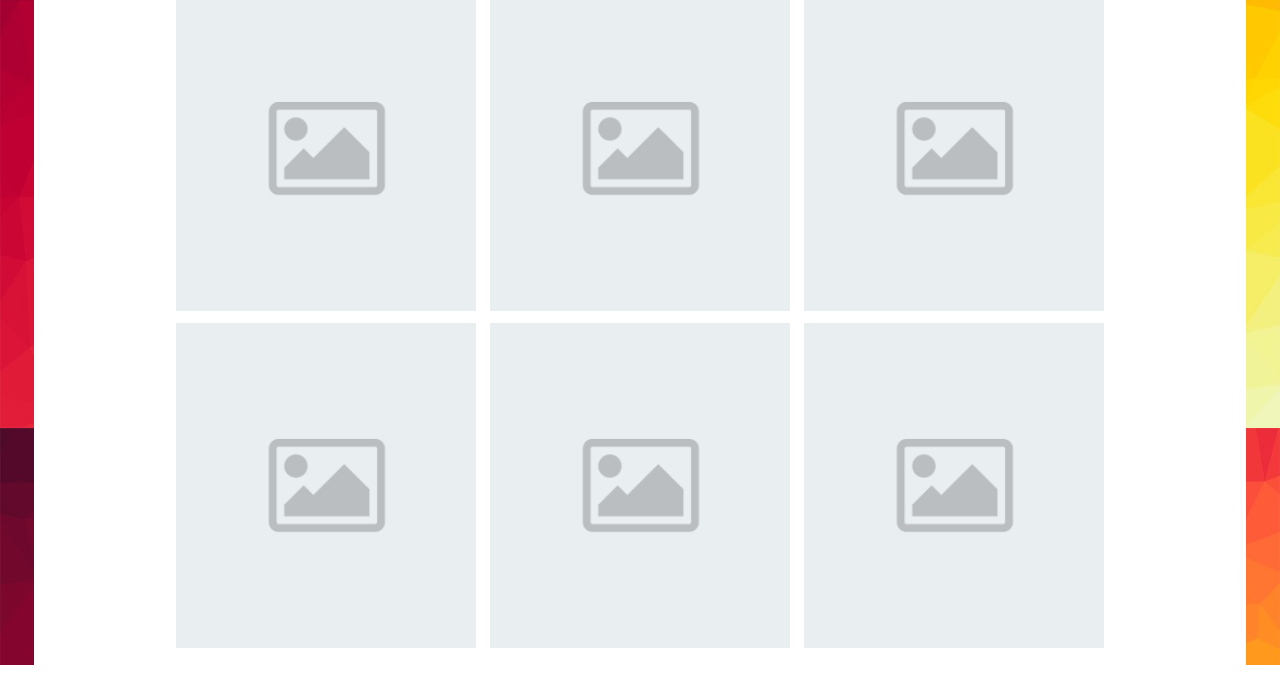
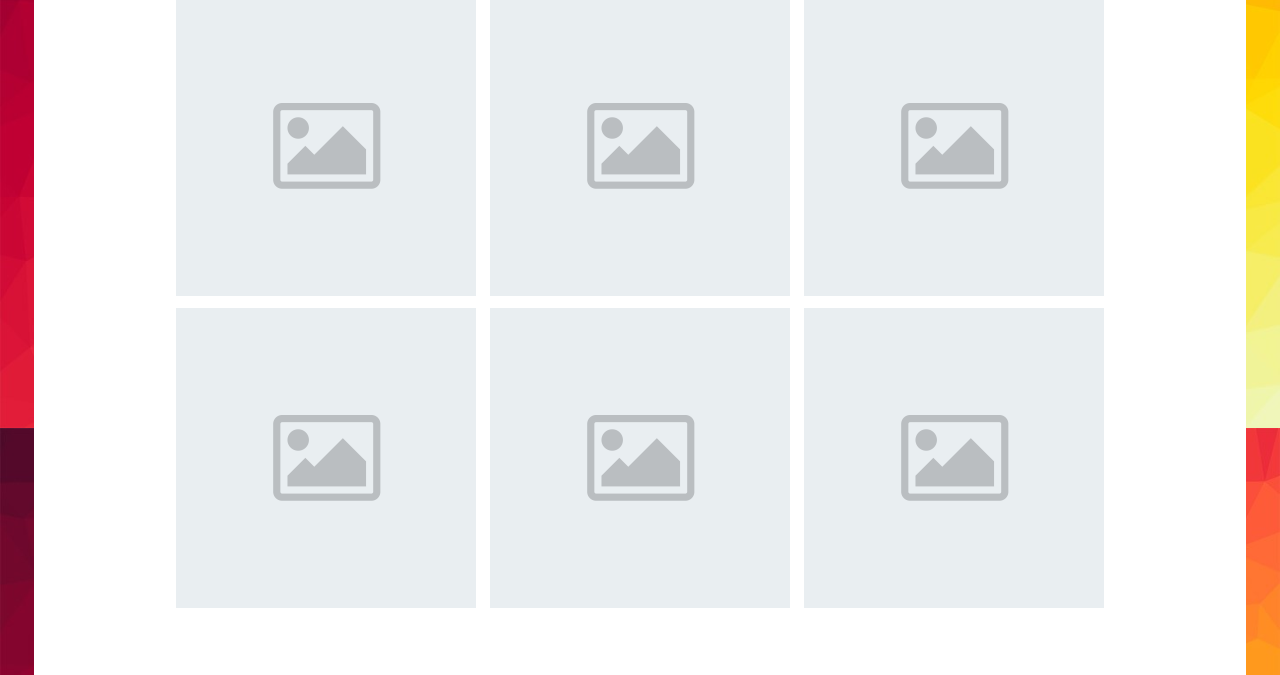
Before and after one commit to Djeffl/Deff, a plain HTML site: page index.html in a window 1280 px wide. Shown: the part 372-1047 px from the top of the page. Drawn offline with nearby package versions, Linux system fonts and the light colour scheme; files that its build step writes are made by us from their sources.

Commit message:
Resizing components

```diff
--- a/scss/main.scss
+++ b/scss/main.scss
@@ -59,7 +59,7 @@ body {
         min-height: 100%;
         width: 90%;
         transition: background-color 1.5s;
-        padding: 10px 30px;
+        padding: 20px 30px 60px 30px;
 
         &:hover {
             background-color: rgba(white, 0.9);
--- a/scss/project.scss
+++ b/scss/project.scss
@@ -1,9 +1,10 @@
 @mixin rectangle-shape($width) {
     width:  $width;
-    height: 325px;
+    height: 300px;
 }
 
 .project {
+    color: bisque;
     background: url(../lib/img/project-placeholder.png) center no-repeat;
     -webkit-background-size: cover;
     -moz-background-size: cover;
```
Also changed, not shown: 1 other file.
